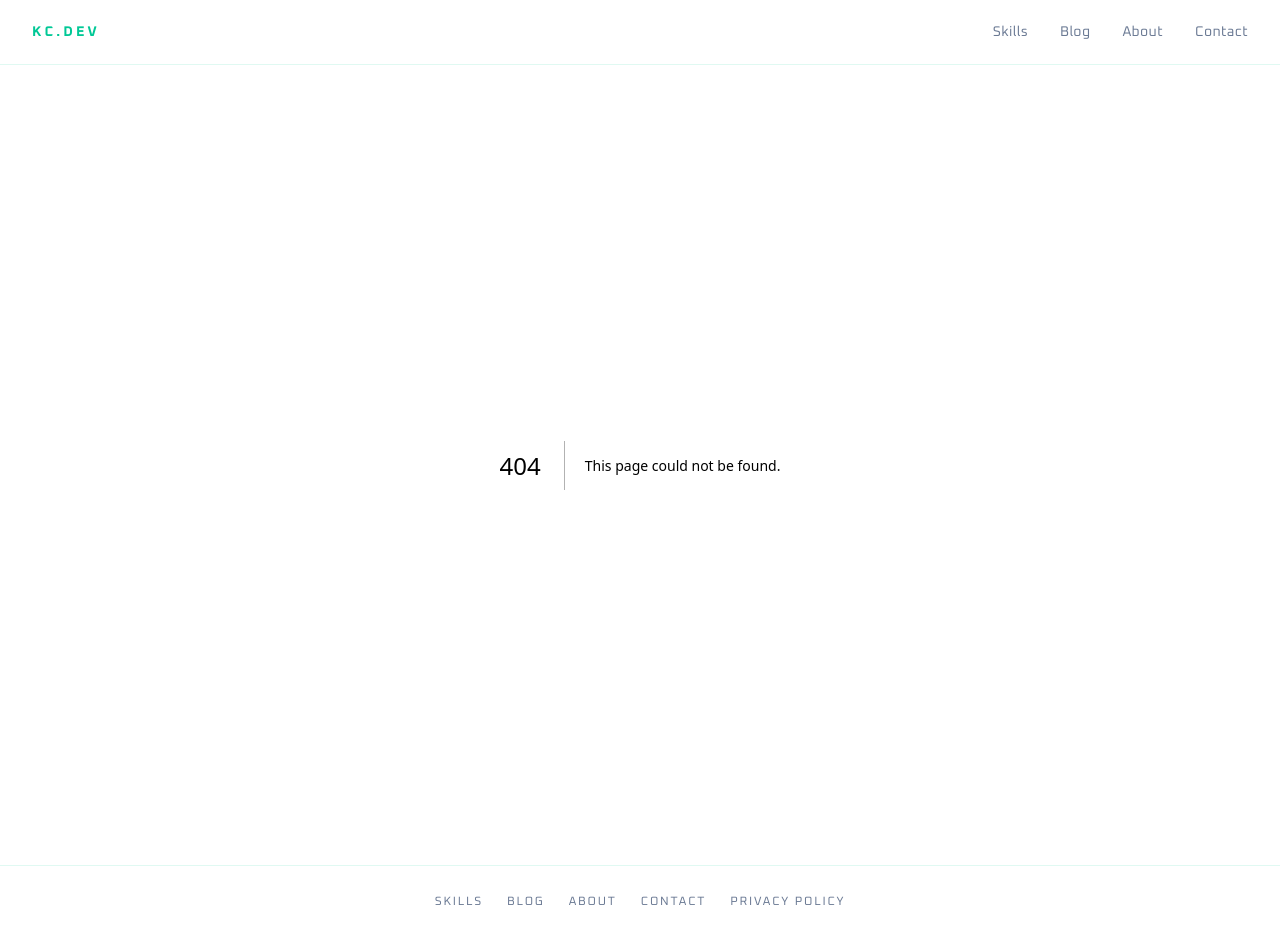
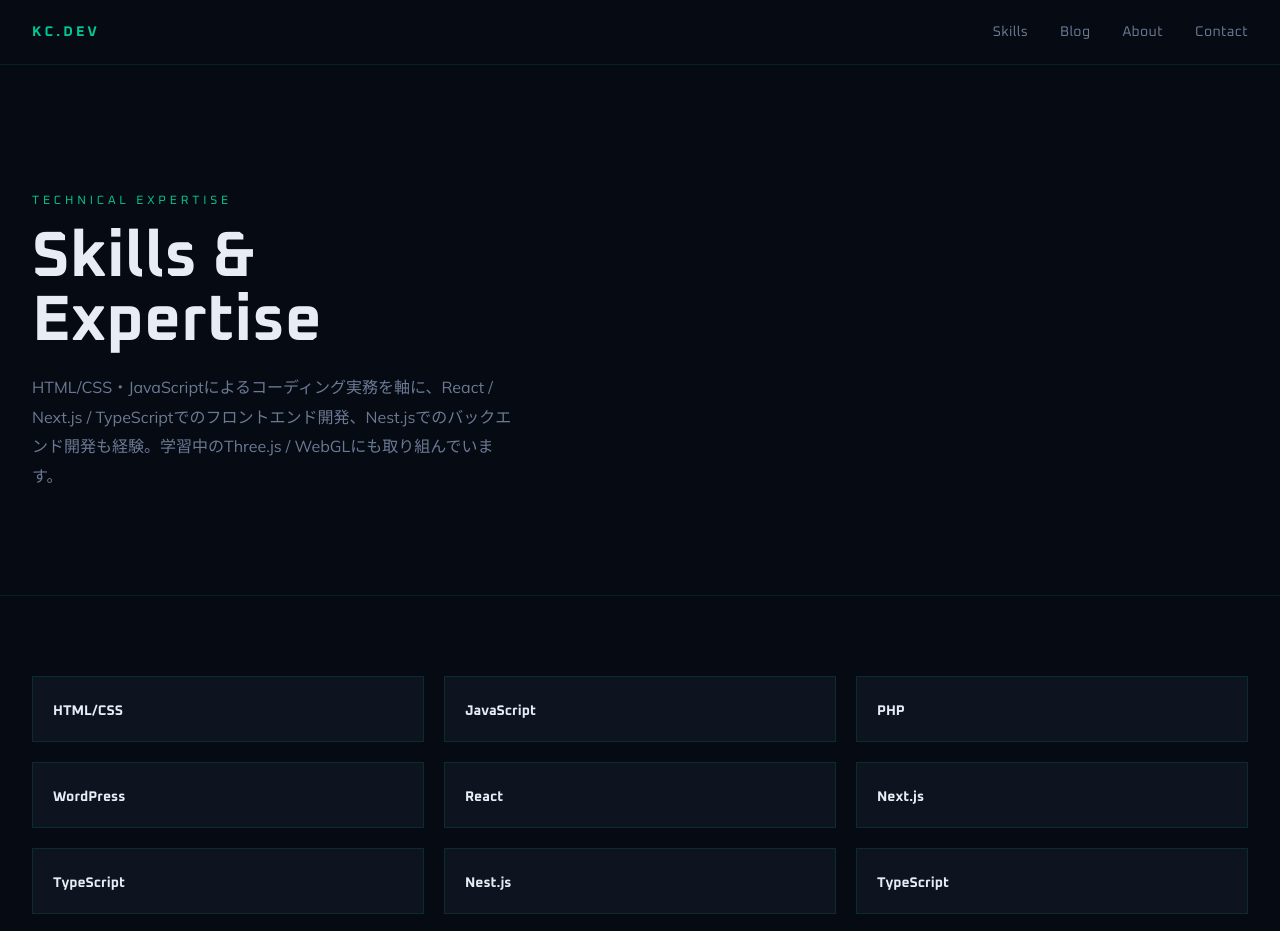
Before and after one commit to kenta-io/portfolio-site, a Next.js app: page /skills in a window 1280 px wide. Before the commit this address had no page. Shown: the top 931 px of the page. Built offline with nearby package versions, Linux system fonts and the light colour scheme.

Commit message:
feat: add skills page (grid only)

```diff
--- /dev/null
+++ b/src/app/skills/page.tsx
@@ -0,0 +1,51 @@
+import type { Metadata } from "next";
+import { getSkills } from "@/lib/microcms";
+
+export const metadata: Metadata = {
+  title: "Skills",
+  description:
+    "知念健太の技術スタックを紹介するページです。コーディング（HTML/CSS/JavaScript/PHP/WordPress）、フロントエンド（React/Next.js/TypeScript）、バックエンド（Nest.js）、学習中のThree.js/WebGLまで。",
+};
+
+export default async function SkillsPage() {
+  const skills = await getSkills();
+
+  return (
+    <>
+      <section className="relative overflow-hidden border-b border-border pt-16">
+        <div className="mx-auto max-w-[1280px] px-4 py-10 md:px-6 lg:px-8 lg:py-16">
+          <div className="font-heading mb-4 text-xs uppercase tracking-[0.32em] text-accent">
+            Technical Expertise
+          </div>
+          <h1 className="font-heading mb-5 text-[38px] font-bold leading-[1.0] md:text-[52px] lg:text-[64px]">
+            Skills &amp;
+            <br />
+            Expertise
+          </h1>
+          <p className="mb-8 max-w-[480px] text-sm leading-[1.85] text-muted-foreground md:mb-10 md:text-base">
+            HTML/CSS・JavaScriptによるコーディング実務を軸に、React / Next.js /
+            TypeScriptでのフロントエンド開発、Nest.jsでのバックエンド開発も経験。学習中のThree.js
+            / WebGLにも取り組んでいます。
+          </p>
+        </div>
+      </section>
+
+      <section className="border-b border-border py-14 lg:py-20">
+        <div className="mx-auto max-w-[1280px] px-4 md:px-6 lg:px-8">
+          <div className="grid grid-cols-1 gap-4 md:grid-cols-2 md:gap-5 lg:grid-cols-3">
+            {skills.map((skill) => (
+              <div
+                key={skill.id}
+                className="border border-border bg-card p-4 md:p-5"
+              >
+                <span className="font-heading text-sm font-bold">
+                  {skill.name}
+                </span>
+              </div>
+            ))}
+          </div>
+        </div>
+      </section>
+    </>
+  );
+}
```
